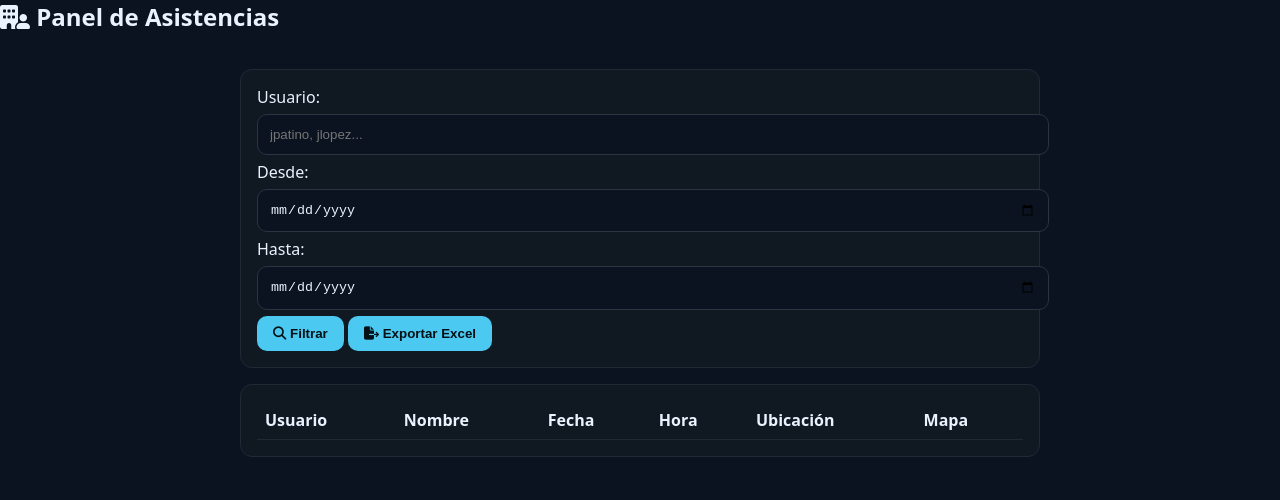
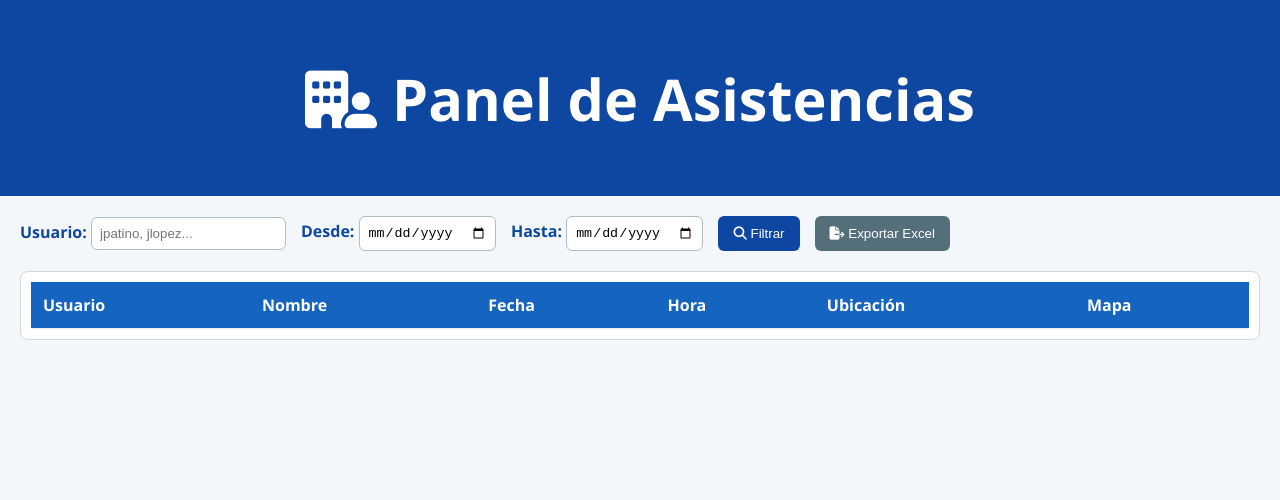
Before and after one commit to JL917-P/asistencia-backend, a website: page frontend-admin/index.html in a window 1280 px wide. Drawn offline with Linux system fonts and the light colour scheme.

Commit message:
Update style.css

```diff
--- a/frontend-admin/style.css
+++ b/frontend-admin/style.css
@@ -1,9 +1,91 @@
-body{font-family:system-ui,Arial;margin:0;background:#0b1220;color:#eaf2ff}
-main{max-width:800px;margin:0 auto;padding:24px}
-h1{margin:0 0 12px;font-size:24px}
-section{background:#101922;border:1px solid #1f2a37;border-radius:12px;padding:16px;margin-bottom:16px}
-input{width:100%;padding:12px;margin:6px 0;border-radius:10px;border:1px solid #293444;background:#0b1220;color:#eaf2ff}
-button{padding:10px 16px;border:0;border-radius:10px;background:#4cc9f0;color:#041016;cursor:pointer;font-weight:600}
-.map{width:100%;height:300px;border-radius:12px;overflow:hidden;border:1px solid #1f2a37;margin-top:12px}
-table{width:100%;border-collapse:collapse}
-th,td{border-bottom:1px solid #1f2a37;padding:8px;text-align:left}
+body {
+  margin: 0;
+  font-family: 'Segoe UI', Tahoma, sans-serif;
+  background: #f4f7fa;
+  color: #333;
+}
+
+header {
+  background: #0d47a1;
+  color: white;
+  padding: 20px;
+  text-align: center;
+  font-size: 1.8rem;
+  font-weight: bold;
+}
+
+main {
+  padding: 20px;
+}
+
+.filters {
+  display: flex;
+  flex-wrap: wrap;
+  gap: 15px;
+  margin-bottom: 20px;
+  align-items: center;
+}
+
+.filter-group label {
+  font-weight: bold;
+  color: #0d47a1;
+}
+
+.filter-group input {
+  padding: 8px;
+  border: 1px solid #b0bec5;
+  border-radius: 6px;
+}
+
+button {
+  padding: 10px 15px;
+  border-radius: 6px;
+  border: none;
+  cursor: pointer;
+}
+
+.btn-primary {
+  background: #0d47a1;
+  color: white;
+}
+
+.btn-secondary {
+  background: #546e7a;
+  color: white;
+}
+
+.table-container {
+  overflow-x: auto;
+  background: white;
+  padding: 10px;
+  border-radius: 8px;
+  border: 1px solid #cfd8dc;
+}
+
+table {
+  width: 100%;
+  border-collapse: collapse;
+}
+
+thead {
+  background: #1565c0;
+  color: white;
+}
+
+th, td {
+  padding: 12px;
+  text-align: left;
+  border-bottom: 1px solid #eceff1;
+}
+
+tr:hover {
+  background: #e3f2fd;
+}
+
+.map-btn {
+  background: #0d47a1;
+  color: white;
+  padding: 6px 12px;
+  border-radius: 5px;
+  cursor: pointer;
+}
```
